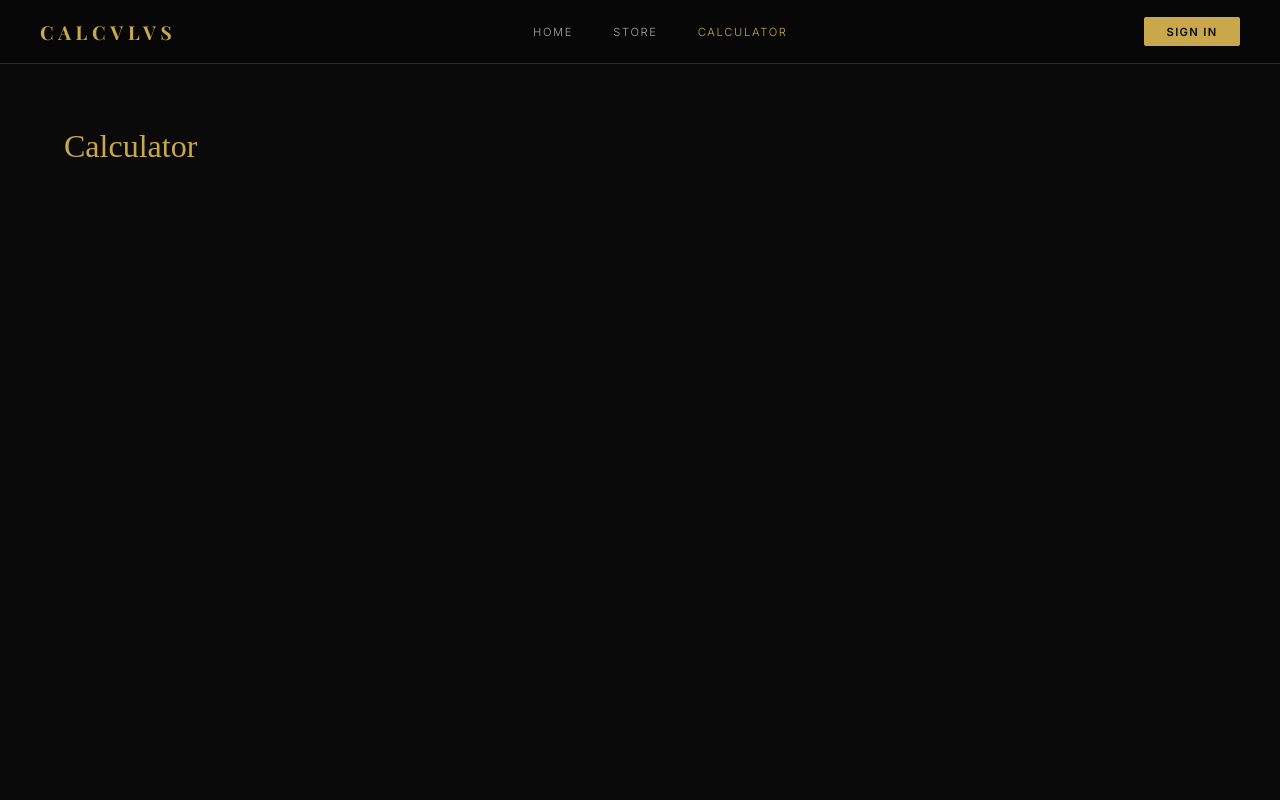
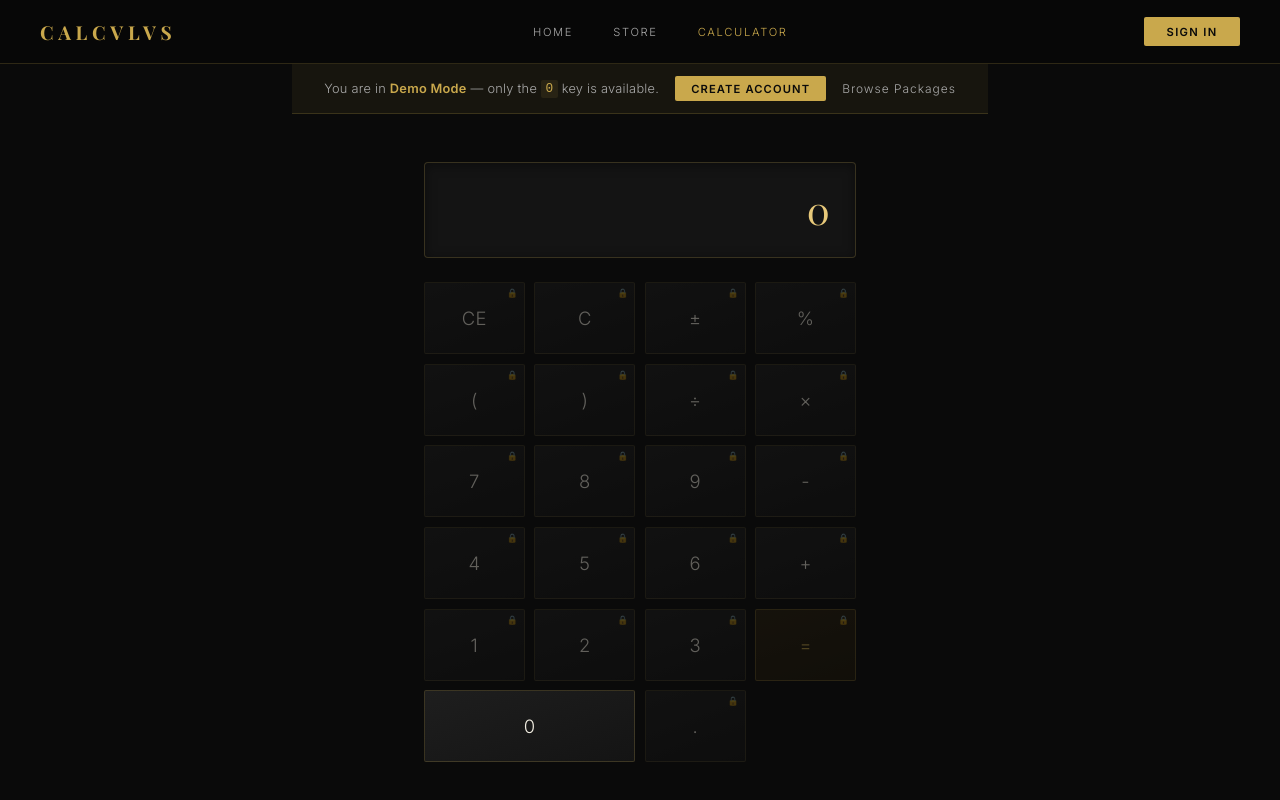
Before and after one commit to dillon-webster/calculator, a React (Vite) app: page /calculator in a window 1280 px wide. Shown: the top 800 px of the page. Built offline with nearby package versions, Linux system fonts and the light colour scheme.

Commit message:
feat: implement CalculatorPage with expression evaluation and locked buttons

```diff
--- /dev/null
+++ b/src/pages/CalculatorPage.css
@@ -0,0 +1,42 @@
+.calc-page {
+  min-height: calc(100vh - 64px);
+  display: flex;
+  flex-direction: column;
+  align-items: center;
+}
+
+.calc-wrapper {
+  display: flex;
+  flex-direction: column;
+  width: 100%;
+  max-width: 480px;
+  padding: 3rem 1.5rem 4rem;
+  gap: 1.5rem;
+}
+
+.calc-screen-area {
+  width: 100%;
+}
+
+.calc-screen {
+  width: 100%;
+  min-height: 96px;
+  padding: 1.25rem 1.5rem;
+  background: var(--color-surface);
+  border: 1px solid var(--color-border);
+  border-radius: var(--radius);
+  font-family: var(--font-display);
+  font-size: 2.4rem;
+  font-weight: 400;
+  color: var(--color-gold-light);
+  text-align: right;
+  letter-spacing: 0.03em;
+  word-break: break-all;
+  box-shadow: inset 0 2px 12px rgba(0, 0, 0, 0.4);
+}
+
+.calc-grid {
+  display: grid;
+  grid-template-columns: repeat(4, 1fr);
+  gap: 0.6rem;
+}
--- a/src/pages/CalculatorPage.jsx
+++ b/src/pages/CalculatorPage.jsx
@@ -1 +1,75 @@
-export default function CalculatorPage() { return <main><h1 style={{ color: '#c9a84c', padding: '4rem', fontFamily: 'serif' }}>Calculator</h1></main> }
+import { useState } from 'react'
+import { useApp } from '../context/AppContext'
+import { BUTTON_LAYOUT } from '../data/packages'
+import { evaluateExpression, applyPlusMinus, getButtonPackage, isButtonUnlocked } from '../utils/calculator'
+import CalculatorButton from '../components/CalculatorButton'
+import LockedButtonModal from '../components/LockedButtonModal'
+import DemoBanner from '../components/DemoBanner'
+import './CalculatorPage.css'
+
+export default function CalculatorPage({ onOpenAuth = () => {} }) {
+  const { user, ownedPackages } = useApp()
+  const [expression, setExpression] = useState('')
+  const [lockedPkg, setLockedPkg] = useState(null)
+
+  const isLoggedIn = !!user
+
+  function handlePress(label) {
+    if (label === '=') {
+      setExpression(evaluateExpression(expression))
+    } else if (label === 'C') {
+      setExpression('')
+    } else if (label === 'CE') {
+      setExpression(prev => prev.slice(0, -1))
+    } else if (label === '±') {
+      setExpression(applyPlusMinus(expression))
+    } else if (label === '%') {
+      const num = parseFloat(expression)
+      if (!isNaN(num)) setExpression(String(num / 100))
+    } else {
+      setExpression(prev => prev + label)
+    }
+  }
+
+  function handleLocked(label) {
+    const pkg = getButtonPackage(label)
+    if (pkg) setLockedPkg(pkg)
+  }
+
+  return (
+    <div className="calc-page">
+      {!isLoggedIn && <DemoBanner onOpenAuth={onOpenAuth} />}
+
+      <div className="calc-wrapper">
+        <div className="calc-screen-area">
+          <div className="calc-screen" data-testid="calc-display">
+            {expression || '0'}
+          </div>
+        </div>
+
+        <div className="calc-grid">
+          {BUTTON_LAYOUT.map(btn => (
+            <CalculatorButton
+              key={btn.label}
+              label={btn.label}
+              unlocked={isButtonUnlocked(btn.label, ownedPackages, isLoggedIn)}
+              onPress={handlePress}
+              onLocked={() => handleLocked(btn.label)}
+              colSpan={btn.colSpan}
+              rowSpan={btn.rowSpan}
+            />
+          ))}
+        </div>
+      </div>
+
+      {lockedPkg && (
+        <LockedButtonModal
+          pkg={lockedPkg}
+          onClose={() => setLockedPkg(null)}
+          onOpenAuth={onOpenAuth}
+          isLoggedIn={isLoggedIn}
+        />
+      )}
+    </div>
+  )
+}
```
Also changed, not shown: 1 other file (tests, documents, lock files or other folders).
